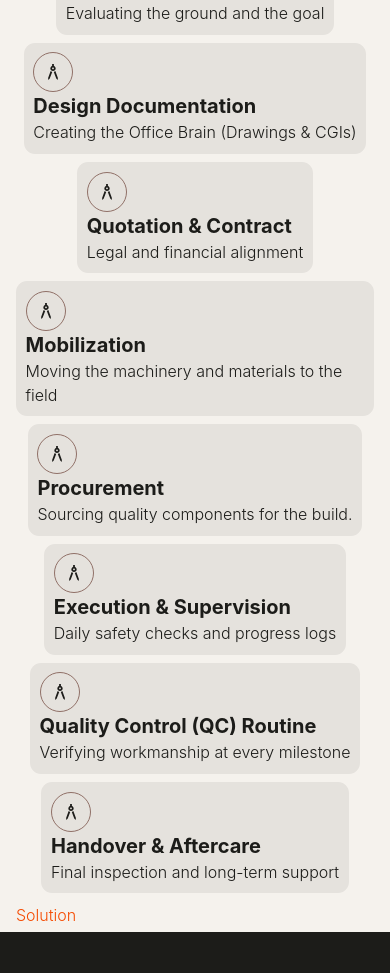
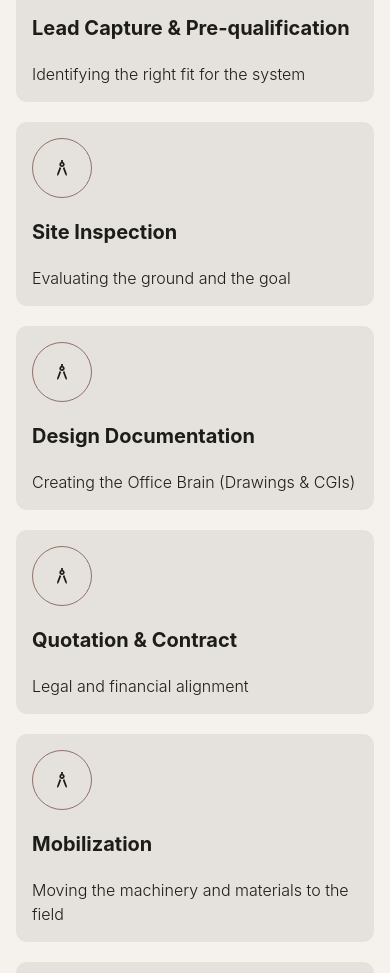
Before and after one commit to OKIKE-PLC/Portfolio-site, a React (Vite) app in the folder Portfolio-site/: page /residential in a window 390 px wide. Shown: the part 1660-2633 px from the top of the page. Built offline with nearby package versions, Linux system fonts and the light colour scheme.

Commit message:
feat: add fabrication process cards component and implement residential case study page

```diff
--- a/Portfolio-site/src/components/fabricationCards.jsx
+++ b/Portfolio-site/src/components/fabricationCards.jsx
@@ -77,13 +77,13 @@ const cards = [
 
 export default function FabCards() {
     return (
-        <section className='flex flex-col lg:flex-row gap-2 lg:flex-wrap justify-center items-center'>
+        <section className='flex flex-col md:flex-row gap-5 md:flex-wrap justify-start items-start w-full'>
             {cards.map((card) => (
-                <div key={card.id} className={`card ${card.background}`}>
-                    <div className="img w-10 h-10 border rounded-full border-[#907067] flex justify-center items-center">
+                <div key={card.id} className={`card ${card.background} w-full md:w-1/5 flex flex-col justify-center items-start gap-5` } style={{padding: "1rem "}}>
+                    <div className="img w-15 h-15 border rounded-full border-[#907067] flex justify-center  items-center">
                         <img src={card.image} alt={card.header} />
                     </div>
-                    <h4 className="text-xl lg:text-xl font-bold">{card.header}</h4>
+                    <h4 className="text-xl md:text-xl font-bold">{card.header}</h4>
                     <p className="text-[#1C1C19] font-light">{card.text}</p>
                 </div>
             ))}
--- a/Portfolio-site/src/pages/residential.jsx
+++ b/Portfolio-site/src/pages/residential.jsx
@@ -24,29 +24,29 @@ export default function Residential() {
 
             <main>
                 {/* Challenge */}
-                <div id='challenge' className='flex flex-col lg:flex-row justify-center items-start gap-2.5' style={{padding: ' .3rem 1rem '}}>
+                <section id='challenge' className='flex flex-col lg:flex-row justify-between items-start gap-2.5' style={{padding: ' 2rem 1rem '}}>
                     {/* challeneg txt */}
-                    <div className='flex flex-col justify-center items-start gap-2.5 lg:w-1/2'>
+                    <div className='flex flex-col justify-center items-start gap-2.5 '>
                             <h4 className='text-orange-600 '>THE CHALLENEGE</h4>
                             <p>The Lagos Waterfront presented a unique architectural paradox: the need for a structure that felt ephemeral and light while resisting the brutal corrosive power of a high-salinity coastal environment. The Atlantic mist and shifting sands created a site that was as volatile as it was beautiful.</p>
 
                     </div>
                     {/* residential img */}
-                    <div className='rounded-sm lg:rounded-xl lg:w-1/2 object-contain'>
-                        <img className='rounded-sm lg:rounded-xl lg:w-full max-h-90 object-cover' height={60} src={residential} alt="residential building" />
+                    <div className='rounded-sm lg:rounded-xl object-contain w-full'>
+                        <img className='rounded-sm lg:rounded-xl w-full max-h-90 object-cover' src={residential} alt="residential building" />
                     </div>
 
-                </div>
+                </section>
 
                 {/* process */}
-                <div id='process' className='flex flex-col lg:flex-row  justify-center items-start gap-2.5' style={{padding: ' .3rem 1rem '}}>
-                    <h3 className='text-orange-600 font-light'>Fabrication Process</h3>
+                <section id='process' className='flex flex-col w-full justify-center items-start gap-2.5' style={{padding: ' 4rem 1rem '}}>
+                    <h3 className='text-orange-600 font-light' tyle={{marginBottom: "1rem"}}>Fabrication Process</h3>
                     <FabCards />
-                </div>
+                </section>
                 {/* solution */}
-                <div id="solution" className='flex flex-col justify-center items-start gap-2.5' style={{padding: ' .3rem 1rem '}}>
+                <section id="solution" className='flex flex-col justify-center items-start gap-2.5' style={{padding: ' .3rem 1rem '}}>
                     <h3 className='text-orange-600 font-light items-start'>Solution</h3>
-                </div>
+                </section>
             </main>
 
 
```
